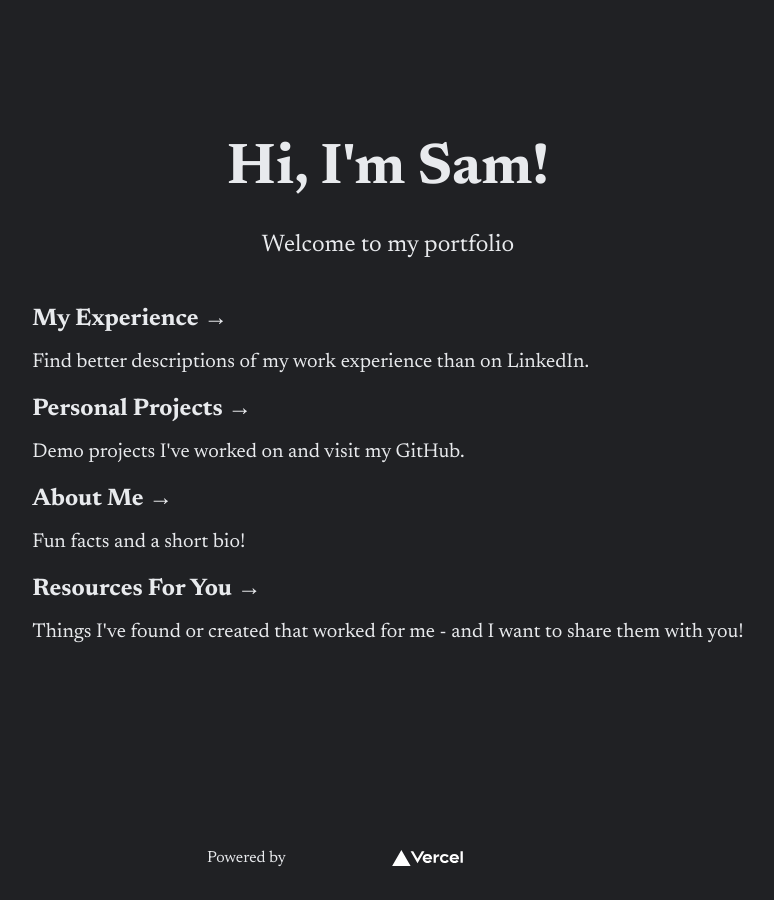
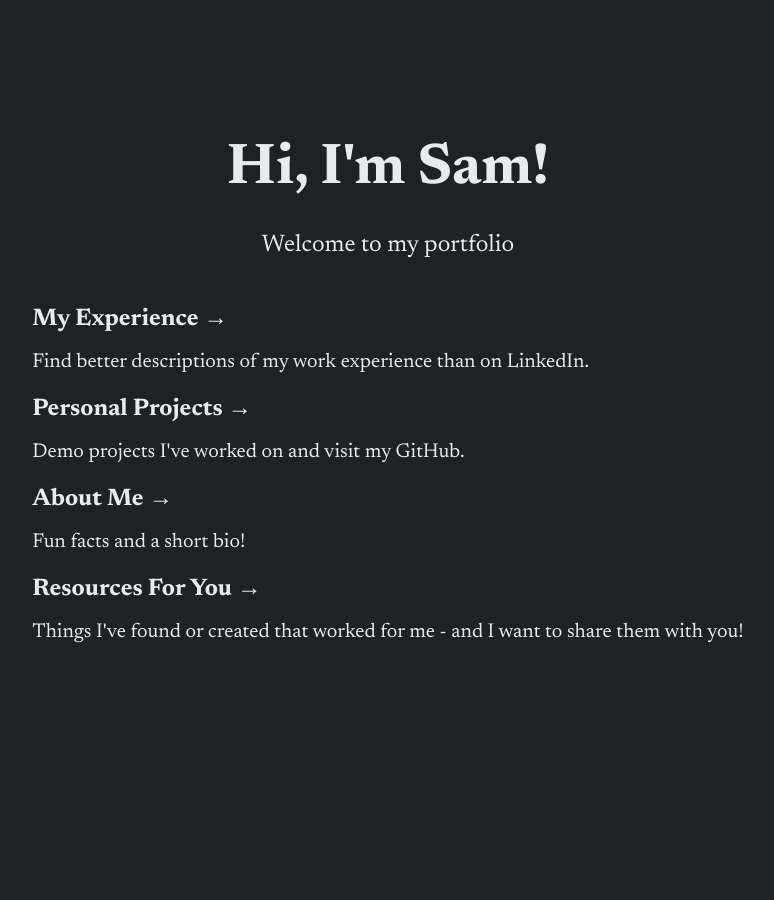
Before and after one commit to Sammantha/samTheDev, a Next.js app: page / in a window 1280 px wide. Shown: the whole page, without its empty margins (252-1026 px from the left). Built offline with nearby package versions, Linux system fonts and the light colour scheme.

Commit message:
fix(Cloudflare): Cloudflare deploy
Removed Vercel footer. Added edge runtime export to all pages.

```diff
--- a/app/layout.tsx
+++ b/app/layout.tsx
@@ -1,6 +1,5 @@
 import * as React from 'react';
 import { Metadata } from 'next'
-import Image from 'next/image';
 import { Analytics } from '@vercel/analytics/react';
 import { SpeedInsights } from '@vercel/speed-insights/next';
 import { Newsreader } from 'next/font/google';
@@ -30,14 +29,6 @@
                     <div className={styles.container}>{children}</div>
                 </main>
                 <footer>
-                    <a
-                        href="https://vercel.com?utm_source=create-next-app&utm_medium=default-template&utm_campaign=create-next-app"
-                        target="_blank"
-                        rel="noopener noreferrer"
-                    >
-                        Powered by{' '}
-                        <Image src="/vercel.svg" alt="Vercel" className={styles.logo} width={283} height={64} />
-                    </a>
                 </footer>
                 <Analytics />
                 <SpeedInsights />
--- a/app/not-found.tsx
+++ b/app/not-found.tsx
@@ -1,5 +1,7 @@
 import * as React from 'react';
 import Link from 'next/link'
+// for Cloudflare
+export const runtime = 'edge';
 
 export default function NotFound() {
     return (
--- a/app/page.tsx
+++ b/app/page.tsx
@@ -1,6 +1,8 @@
 import * as React from 'react';
 import styles from '@/styles/Home.module.css';
 import Link from 'next/link';
+// for Cloudflare
+export const runtime = 'edge';
 
 export default function Page() {
   return (
```
